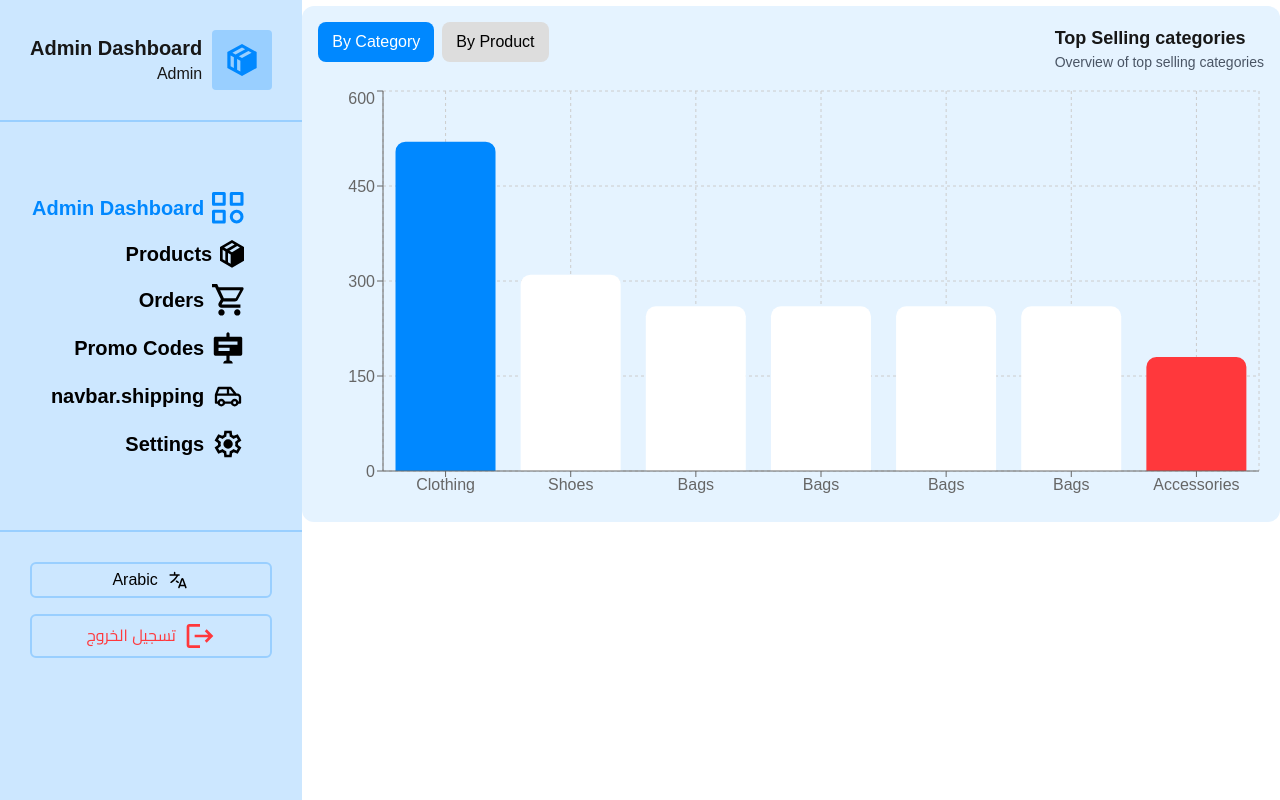
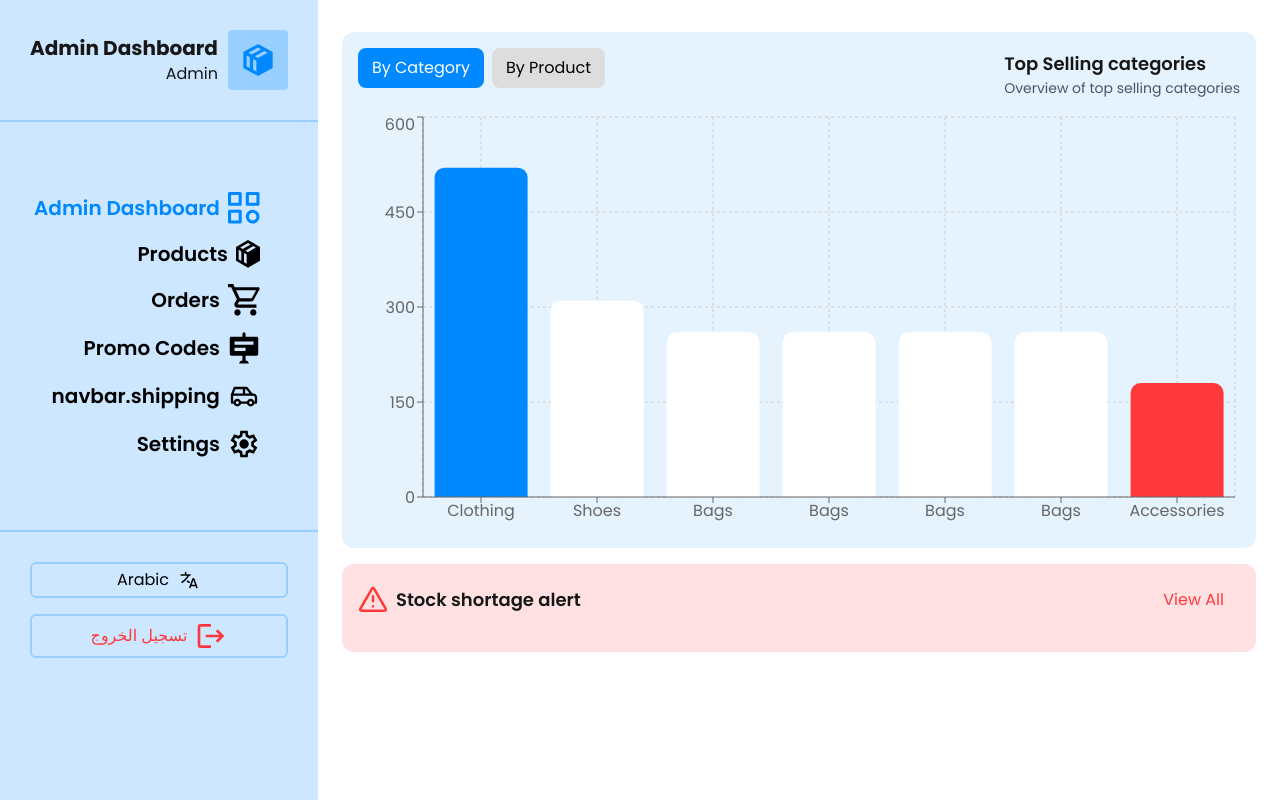
Before and after one commit to Abdelrahman0963/MassarWebApp, a Next.js app: page /en in a window 1280 px wide. Built offline with nearby package versions, Linux system fonts and the light colour scheme.

Commit message:
feat: implement stock alert component and add multi-language support for stock alerts

```diff
--- a/app/[locale]/layout.tsx
+++ b/app/[locale]/layout.tsx
@@ -1,16 +1,16 @@
 import type { Metadata } from "next";
 import "../globals.css";
-import { Geist, Cairo } from "next/font/google";
+import { Cairo, Poppins } from "next/font/google";
 import { hasLocale, NextIntlClientProvider } from "next-intl";
 import { notFound } from "next/navigation";
 import LayoutProvider from "../components/LayoutProvider";
 import { routing } from "@/i18n/routing";
 
-const geistSans = Geist({
-  variable: "--font-en",
+const PoppinsFont = Poppins({
+  variable: "--font-pp",
   subsets: ["latin"],
+  weight: ["400", "500", "600", "700"],
 });
-
 const arabicFont = Cairo({
   variable: "--font-ar",
   subsets: ["arabic"],
@@ -38,11 +38,10 @@ export default async function RootLayout({
     <html lang={locale} dir={hasLocale(["ar"], locale) ? "rtl" : "ltr"}>
       <body
         className={`
-          ${geistSans.variable}
-          ${arabicFont.variable}
-          antialiased
-          font-sans
-        `}
+    ${PoppinsFont.variable}
+    ${arabicFont.variable}
+    antialiased
+  `}
       >
         <NextIntlClientProvider messages={messages || {}}>
           <LayoutProvider>
--- a/app/[locale]/page.tsx
+++ b/app/[locale]/page.tsx
@@ -1,9 +1,12 @@
 import React from 'react'
-import SalesChart from '../components/graph/BarChart';
+import SalesChart from '../components/graph/BarChart'
+import Stockalert from '../components/stockalert/Stockalert'
+
 function page() {
   return (
-    <div>
+    <div className="px-6 py-4">
       <SalesChart />
+      <Stockalert />
     </div>
   )
 }
--- a/app/components/graph/BarChart.tsx
+++ b/app/components/graph/BarChart.tsx
@@ -80,7 +80,7 @@ const SalesChart = () => {
     return (
         <>
             <div
-                className="w-full p-4 bg-[#E5F3FF] mt-1.5 rounded-xl"
+                className="w-full p-4 bg-[#E5F3FF] mt-4 rounded-xl"
             >
                 <div className="flex items-center justify-between mb-3">
                     <div className="flex gap-2 mb-3">
--- /dev/null
+++ b/app/components/stockalert/Stockalert.tsx
@@ -0,0 +1,23 @@
+"use client";
+import { useTranslations } from 'next-intl';
+import Image from 'next/image';
+import Link from 'next/link';
+import React from 'react'
+
+const Stockalert = () => {
+  const t = useTranslations();
+
+  return (
+    <section className="w-full bg-[#FF383C26] p-4 rounded-xl mt-4">
+      <div className="flex justify-between w-full">
+        <nav className="flex items-center gap-2"><Image loading='lazy' src="/alert-triangle-svgrepo-com.svg" width={30} height={30} alt="stockalert" />
+          <h2 className="text-lg font-semibold">{t("stockAlert.title")}</h2>
+        </nav>
+        <Link href="/alerts" className=" text-[#FF383C] px-4 py-2 rounded-lg">{t("stockAlert.viewAll")}</Link>
+      </div>
+      <div className="flex flex-col gap-2 mt-4"></div>
+    </section>
+  )
+}
+
+export default Stockalert
--- a/app/globals.css
+++ b/app/globals.css
@@ -5,6 +5,18 @@
 {
   --background: #ffffff;
   --foreground: #171717;
+  --font-pp: 'Poppins', sans-serif;
+  --font-ar: 'Cairo', sans-serif;
+}
+
+html[lang="en"] body
+{
+  font-family: var(--font-pp);
+}
+
+html[lang="ar"] body
+{
+  font-family: var(--font-ar);
 }
 
 @theme inline
--- a/messages/ar.json
+++ b/messages/ar.json
@@ -19,5 +19,9 @@
       "products": "المنتجات",
       "ByCategory": "حسب الفئة",
       "ByProduct": "حسب المنتج"
+   },
+   "stockAlert":{
+      "title": "تنبيه نقص المخزون",
+      "viewAll": "عرض الكل"
    }
 }
--- a/messages/en.json
+++ b/messages/en.json
@@ -17,5 +17,9 @@
       "products": "products",
       "ByCategory": "By Category",
       "ByProduct": "By Product"
+   },
+   "stockAlert":{
+      "title": "Stock shortage alert",
+      "viewAll": "View All"
    }
 }
--- a/next.config.ts
+++ b/next.config.ts
@@ -6,6 +6,7 @@ const nextConfig: NextConfig = {
   typescript: {
     ignoreBuildErrors: true,
   },
+
 };
 
 
```
Also changed, not shown: public/alert-triangle-svgrepo-com.svg (added).
